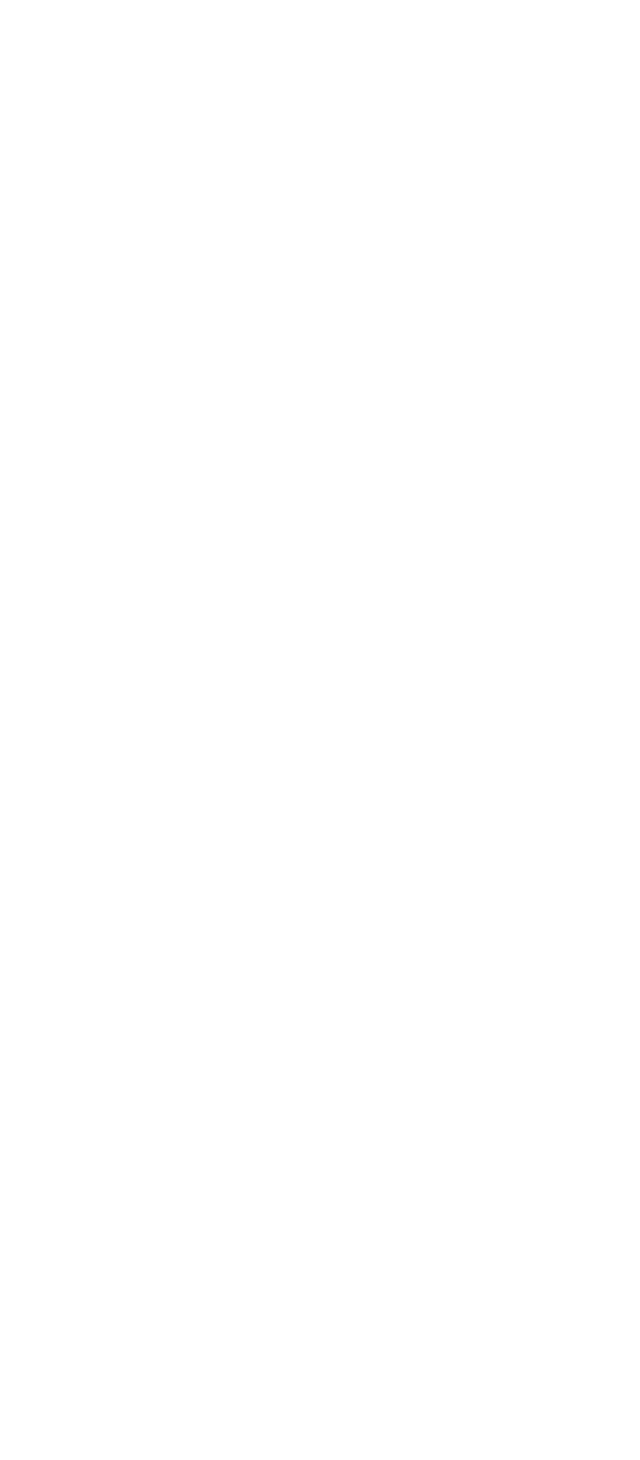
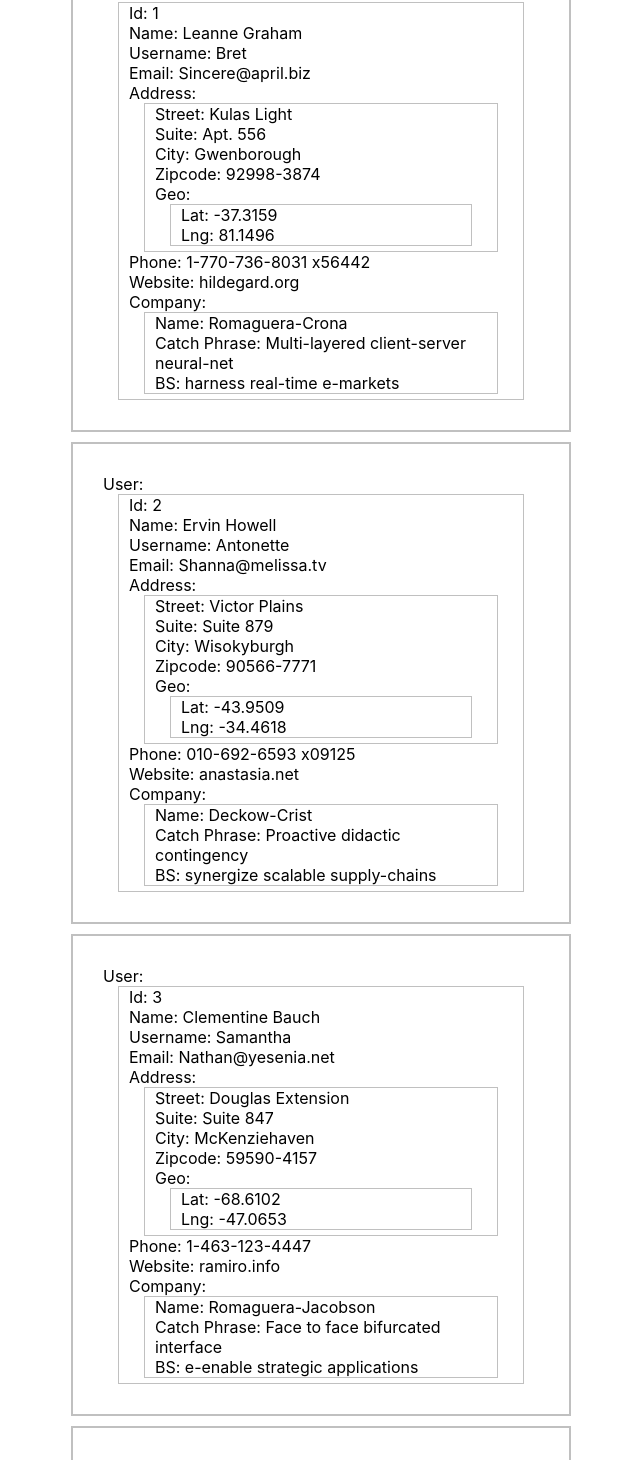
Before and after one commit to yuraoliynik/incubator-june-2021-react, a React (Create React App) app: page / in a window 1280 px wide. Shown: the part 50-1510 px from the top of the page, without its empty margins (319-959 px from the left). Before the commit the page ends 800 px from the top, so only its background shows below. Built offline with nearby package versions, Linux system fonts and the light colour scheme.

Commit message:
completed lesson1-classwork.

```diff
--- /dev/null
+++ b/src/App.css
@@ -0,0 +1,13 @@
+.users {
+    display: flex;
+    flex-flow: column;
+    align-items: center;
+}
+
+.users > * {
+    margin-bottom: 10px;
+}
+
+.users :last-child {
+    margin-bottom: 0;
+}
--- a/src/App.js
+++ b/src/App.js
@@ -1,7 +1,252 @@
+import {User} from './components/user/User.js';
+import './App.css';
+
+let usersList = [
+    {
+        id: 1,
+        name: 'Leanne Graham',
+        username: 'Bret',
+        email: 'Sincere@april.biz',
+        address: {
+            street: 'Kulas Light',
+            suite: 'Apt. 556',
+            city: 'Gwenborough',
+            zipcode: '92998-3874',
+            geo: {
+                lat: '-37.3159',
+                lng: '81.1496'
+            }
+        },
+        phone: '1-770-736-8031 x56442',
+        website: 'hildegard.org',
+        company: {
+            name: 'Romaguera-Crona',
+            catchPhrase: 'Multi-layered client-server neural-net',
+            bs: 'harness real-time e-markets'
+        }
+    },
+    {
+        id: 2,
+        name: 'Ervin Howell',
+        username: 'Antonette',
+        email: 'Shanna@melissa.tv',
+        address: {
+            street: 'Victor Plains',
+            suite: 'Suite 879',
+            city: 'Wisokyburgh',
+            zipcode: '90566-7771',
+            geo: {
+                lat: '-43.9509',
+                lng: '-34.4618'
+            }
+        },
+        phone: '010-692-6593 x09125',
+        website: 'anastasia.net',
+        company: {
+            name: 'Deckow-Crist',
+            catchPhrase: 'Proactive didactic contingency',
+            bs: 'synergize scalable supply-chains'
+        }
+    },
+    {
+        id: 3,
+        name: 'Clementine Bauch',
+        username: 'Samantha',
+        email: 'Nathan@yesenia.net',
+        address: {
+            street: 'Douglas Extension',
+            suite: 'Suite 847',
+            city: 'McKenziehaven',
+            zipcode: '59590-4157',
+            geo: {
+                lat: '-68.6102',
+                lng: '-47.0653'
+            }
+        },
+        phone: '1-463-123-4447',
+        website: 'ramiro.info',
+        company: {
+            name: 'Romaguera-Jacobson',
+            catchPhrase: 'Face to face bifurcated interface',
+            bs: 'e-enable strategic applications'
+        }
+    },
+    {
+        id: 4,
+        name: 'Patricia Lebsack',
+        username: 'Karianne',
+        email: 'Julianne.OConner@kory.org',
+        address: {
+            street: 'Hoeger Mall',
+            suite: 'Apt. 692',
+            city: 'South Elvis',
+            zipcode: '53919-4257',
+            geo: {
+                lat: '29.4572',
+                lng: '-164.2990'
+            }
+        },
+        phone: '493-170-9623 x156',
+        website: 'kale.biz',
+        company: {
+            name: 'Robel-Corkery',
+            catchPhrase: 'Multi-tiered zero tolerance productivity',
+            bs: 'transition cutting-edge web services'
+        }
+    },
+    {
+        id: 5,
+        name: 'Chelsey Dietrich',
+        username: 'Kamren',
+        email: 'Lucio_Hettinger@annie.ca',
+        address: {
+            street: 'Skiles Walks',
+            suite: 'Suite 351',
+            city: 'Roscoeview',
+            zipcode: '33263',
+            geo: {
+                lat: '-31.8129',
+                lng: '62.5342'
+            }
+        },
+        phone: '(254)954-1289',
+        website: 'demarco.info',
+        company: {
+            name: 'Keebler LLC',
+            catchPhrase: 'User-centric fault-tolerant solution',
+            bs: 'revolutionize end-to-end systems'
+        }
+    },
+    {
+        id: 6,
+        name: 'Mrs. Dennis Schulist',
+        username: 'Leopoldo_Corkery',
+        email: 'Karley_Dach@jasper.info',
+        address: {
+            street: 'Norberto Crossing',
+            suite: 'Apt. 950',
+            city: 'South Christy',
+            zipcode: '23505-1337',
+            geo: {
+                lat: '-71.4197',
+                lng: '71.7478'
+            }
+        },
+        phone: '1-477-935-8478 x6430',
+        website: 'ola.org',
+        company: {
+            name: 'Considine-Lockman',
+            catchPhrase: 'Synchronised bottom-line interface',
+            bs: 'e-enable innovative applications'
+        }
+    },
+    {
+        id: 7,
+        name: 'Kurtis Weissnat',
+        username: 'Elwyn.Skiles',
+        email: 'Telly.Hoeger@billy.biz',
+        address: {
+            street: 'Rex Trail',
+            suite: 'Suite 280',
+            city: 'Howemouth',
+            zipcode: '58804-1099',
+            geo: {
+                lat: '24.8918',
+                lng: '21.8984'
+            }
+        },
+        phone: '210.067.6132',
+        website: 'elvis.io',
+        company: {
+            name: 'Johns Group',
+            catchPhrase: 'Configurable multimedia task-force',
+            bs: 'generate enterprise e-tailers'
+        }
+    },
+    {
+        id: 8,
+        name: 'Nicholas Runolfsdottir V',
+        username: 'Maxime_Nienow',
+        email: 'Sherwood@rosamond.me',
+        address: {
+            street: 'Ellsworth Summit',
+            suite: 'Suite 729',
+            city: 'Aliyaview',
+            zipcode: '45169',
+            geo: {
+                lat: '-14.3990',
+                lng: '-120.7677'
+            }
+        },
+        phone: '586.493.6943 x140',
+        website: 'jacynthe.com',
+        company: {
+            name: 'Abernathy Group',
+            catchPhrase: 'Implemented secondary concept',
+            bs: 'e-enable extensible e-tailers'
+        }
+    },
+    {
+        id: 9,
+        name: 'Glenna Reichert',
+        username: 'Delphine',
+        email: 'Chaim_McDermott@dana.io',
+        address: {
+            street: 'Dayna Park',
+            suite: 'Suite 449',
+            city: 'Bartholomebury',
+            zipcode: '76495-3109',
+            geo: {
+                lat: '24.6463',
+                lng: '-168.8889'
+            }
+        },
+        phone: '(775)976-6794 x41206',
+        website: 'conrad.com',
+        company: {
+            name: 'Yost and Sons',
+            catchPhrase: 'Switchable contextually-based project',
+            bs: 'aggregate real-time technologies'
+        }
+    },
+    {
+        id: 10,
+        name: 'Clementina DuBuque',
+        username: 'Moriah.Stanton',
+        email: 'Rey.Padberg@karina.biz',
+        address: {
+            street: 'Kattie Turnpike',
+            suite: 'Suite 198',
+            city: 'Lebsackbury',
+            zipcode: '31428-2261',
+            geo: {
+                lat: '-38.2386',
+                lng: '57.2232'
+            }
+        },
+        phone: '024-648-3804',
+        website: 'ambrose.net',
+        company: {
+            name: 'Hoeger LLC',
+            catchPhrase: 'Centralized empowering task-force',
+            bs: 'target end-to-end models'
+        }
+    }
+];
+
 export default function App() {
   return (
-    <div>
-      App
+    <div className={'users'}>
+        <User user={usersList[0]}/>
+        <User user={usersList[1]}/>
+        <User user={usersList[2]}/>
+        <User user={usersList[3]}/>
+        <User user={usersList[4]}/>
+        <User user={usersList[5]}/>
+        <User user={usersList[6]}/>
+        <User user={usersList[7]}/>
+        <User user={usersList[8]}/>
+        <User user={usersList[9]}/>
     </div>
   );
 }
--- a/src/components/address/Address.js
+++ b/src/components/address/Address.js
@@ -0,0 +1,22 @@
+import {Geo} from '../geo/Geo.js';
+import './Adress.css';
+
+export  function Address(props) {
+    let {street, suite, city, zipcode, geo} = props.address;
+
+    return(
+        <div className={'address'}>
+            <p>Address:</p>
+
+            <div className={'value'}>
+                <div className={'value-wrap'}>
+                    <p>Street: {street}</p>
+                    <p>Suite: {suite}</p>
+                    <p>City: {city}</p>
+                    <p>Zipcode: {zipcode}</p>
+                    <Geo geo={geo}/>
+                </div>
+            </div>
+        </div>
+    );
+}
--- a/src/components/address/Adress.css
+++ b/src/components/address/Adress.css
@@ -0,0 +1,3 @@
+.address > div > div {
+    padding-bottom: 5px;
+}
--- /dev/null
+++ b/src/components/company/Company.js
@@ -0,0 +1,19 @@
+import './Company.css';
+
+export function Company(props) {
+    let {name, catchPhrase, bs} = props.company;
+
+    return(
+        <div className={'company'}>
+            <p>Company:</p>
+
+            <div className={'value'}>
+                <div className={'value-wrap'}>
+                    <p>Name: {name}</p>
+                    <p>Catch Phrase: {catchPhrase}</p>
+                    <p>BS: {bs}</p>
+                </div>
+            </div>
+        </div>
+    );
+}
--- a/src/components/geo/Geo.css
+++ b/src/components/geo/Geo.css
@@ -0,0 +1,14 @@
+* {
+    padding: 0;
+    margin: 0;
+    box-sizing: border-box;
+}
+
+.value {
+    padding: 0 15px;
+}
+
+.value-wrap {
+    padding: 0 10px;
+    border: 1px solid silver;
+}
--- a/src/components/geo/Geo.js
+++ b/src/components/geo/Geo.js
@@ -0,0 +1,18 @@
+import './Geo.css';
+
+export function Geo(props) {
+    let {lat, lng} = props.geo;
+
+    return(
+        <div className={'geo'}>
+            <p>Geo:</p>
+
+            <div className={'value'}>
+                <div className={'value-wrap'}>
+                    <p>Lat: {lat}</p>
+                    <p>Lng: {lng}</p>
+                </div>
+            </div>
+        </div>
+    );
+}
--- a/src/components/user/User.css
+++ b/src/components/user/User.css
@@ -0,0 +1,9 @@
+.user {
+    border: 2px solid silver;
+    padding: 30px;
+    width: 500px;
+}
+
+.user > div > div {
+    padding-bottom: 5px;
+}
--- a/src/components/user/User.js
+++ b/src/components/user/User.js
@@ -0,0 +1,27 @@
+import {Address} from '../address/Address.js';
+import {Company} from '../company/Company.js';
+import './User.css';
+
+
+export  function User(props) {
+    let {id, name, username, email, address, phone, website, company} = props.user;
+
+    return(
+        <div className={'user'}>
+            <p>User:</p>
+
+            <div className={'value'}>
+                <div className={'value-wrap'}>
+                    <p>Id: {id}</p>
+                    <p>Name: {name}</p>
+                    <p>Username: {username}</p>
+                    <p>Email: {email}</p>
+                    <Address address={address}/>
+                    <p>Phone: {phone}</p>
+                    <p>Website: {website}</p>
+                    <Company company={company}/>
+                </div>
+            </div>
+        </div>
+    );
+}
```
Also changed, not shown: src/components/company/Company.css (added), src/components/users/Users.js (deleted).
